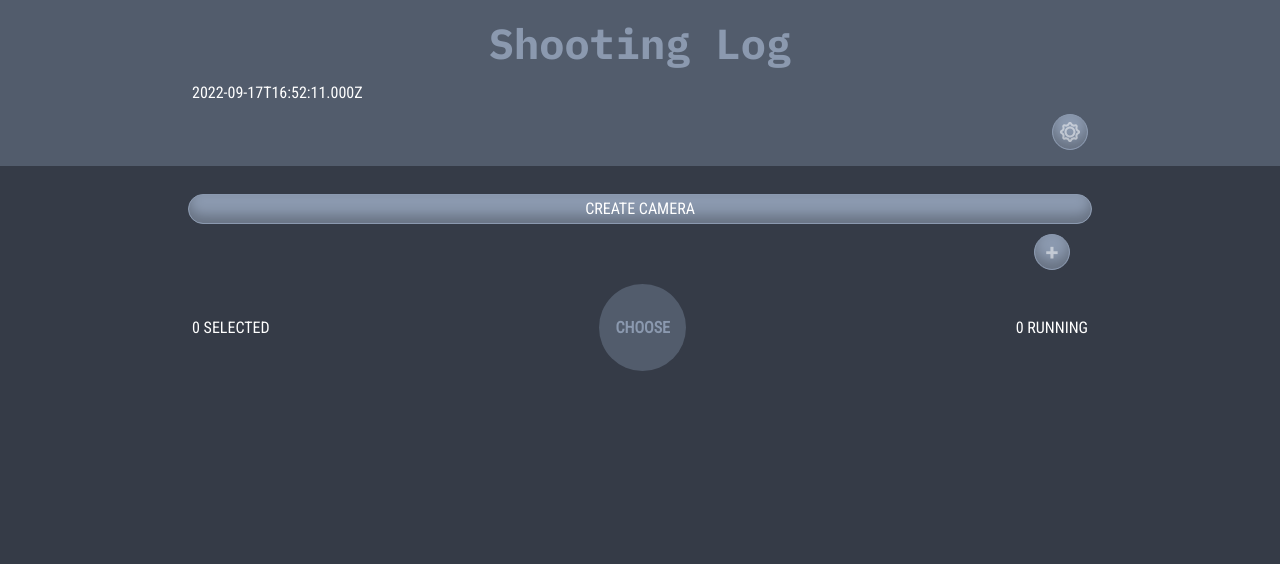
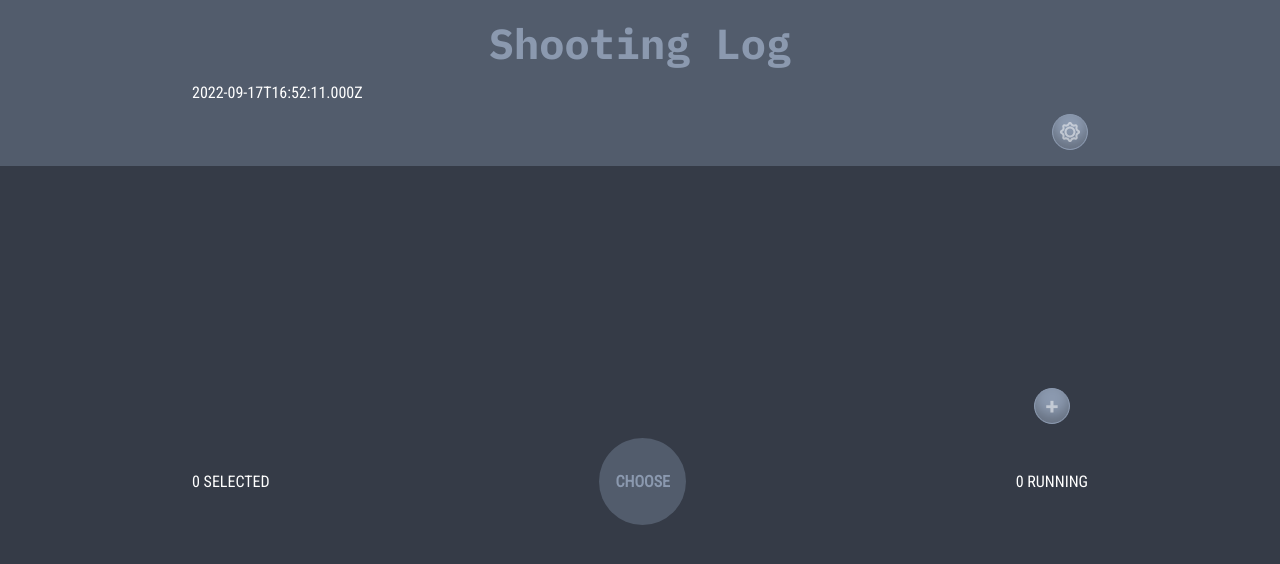
Before and after one commit to sigizmunde/shooting-log, a React (Create React App) app: page / in a window 1280 px wide. Shown: the top 564 px of the page. Built offline with nearby package versions, Linux system fonts and the light colour scheme.

Commit message:
create device button now works

```diff
--- a/src/components/ControlPanel/ControlPanel.jsx
+++ b/src/components/ControlPanel/ControlPanel.jsx
@@ -8,7 +8,7 @@ import {
   StopKnob,
 } from './ControlPanel.styled';
 
-const ControlPanel = ({ selected, running, mode, onClick }) => {
+const ControlPanel = ({ selected, running, mode, onClick, onCreateClick }) => {
   return (
     <Panel>
       <PanelContainer>
@@ -23,7 +23,7 @@ const ControlPanel = ({ selected, running, mode, onClick }) => {
           <InactiveKnob>Choose</InactiveKnob>
         )}
         <p>{running} running</p>
-        <CreateCameraButton>+</CreateCameraButton>
+        <CreateCameraButton onClick={onCreateClick}>+</CreateCameraButton>
       </PanelContainer>
     </Panel>
   );
--- a/src/components/DeviceCard/DeviceCard.jsx
+++ b/src/components/DeviceCard/DeviceCard.jsx
@@ -11,6 +11,7 @@ import {
   PauseBtnOff,
   PauseBtnOn,
   Picto,
+  ShrinkBtn,
 } from './DeviceCard.styled';
 import icons from 'image/icons.svg';
 import { Svg } from 'components/UtilsMarkup/UtilsMarkup.styled';
@@ -91,12 +92,18 @@ const DeviceCard = ({
         </ExpandBtn>
       )}
       {expandable && expanded && (
-        <DeviceLog
-          log={log}
-          handleOptions={() => onOptions(id)}
-          handleClose={toggleExpand}
-          handleDeleteDevice={() => handleDeleteDevice(id)}
-        />
+        <>
+          <DeviceLog
+            log={log}
+            handleOptions={() => onOptions(id)}
+            handleDeleteDevice={() => handleDeleteDevice(id)}
+          />
+          <ShrinkBtn onClick={toggleExpand}>
+            <Svg style={{ transform: 'rotate(180deg)' }}>
+              <use href={icons + '#icon-arrow-down'} />
+            </Svg>
+          </ShrinkBtn>
+        </>
       )}
     </Panel>
   );
--- a/src/components/DeviceCard/DeviceCard.styled.js
+++ b/src/components/DeviceCard/DeviceCard.styled.js
@@ -109,3 +109,10 @@ export const ExpandBtn = styled.div`
     height: var(--min-gap);
   }
 `;
+
+export const ShrinkBtn = styled(ExpandBtn)`
+  position: static;
+  margin: 0 auto;
+  padding-bottom: calc(var(--min-gap));
+  transform: none;
+`;
--- a/src/components/DeviceList/DeviceList.styled.js
+++ b/src/components/DeviceList/DeviceList.styled.js
@@ -2,7 +2,7 @@ import styled from 'styled-components';
 
 export const List = styled.section`
   flex-shrink: 1;
-  min-height: 0;
+  min-height: 30vh;
   display: flex;
   flex-direction: column;
   align-items: stretch;
--- a/src/components/DeviceLog/DeviceLog.jsx
+++ b/src/components/DeviceLog/DeviceLog.jsx
@@ -1,15 +1,7 @@
-import { Svg } from 'components/UtilsMarkup/UtilsMarkup.styled';
 import { showTime } from 'utils/dateTimeFunctions';
-import {
-  LogList,
-  Span,
-  FlexButtons,
-  OptButton,
-  ShrinkBtn,
-} from './DeviceLog.styled';
-import icons from 'image/icons.svg';
+import { LogList, Span, FlexButtons, OptButton } from './DeviceLog.styled';
 
-const DeviceLog = ({ log, handleOptions, handleClose, handleDeleteDevice }) => {
+const DeviceLog = ({ log, handleOptions, handleDeleteDevice }) => {
   return (
     <>
       {log.length > 0 && (
@@ -33,11 +25,6 @@ const DeviceLog = ({ log, handleOptions, handleClose, handleDeleteDevice }) => {
           delete device
         </OptButton>
       </FlexButtons>
-      <ShrinkBtn onClick={handleClose}>
-        <Svg style={{ transform: 'rotate(180deg)' }}>
-          <use href={icons + '#icon-arrow-down'} />
-        </Svg>
-      </ShrinkBtn>
     </>
   );
 };
--- a/src/components/DeviceLog/DeviceLog.styled.js
+++ b/src/components/DeviceLog/DeviceLog.styled.js
@@ -36,20 +36,3 @@ export const FlexButtons = styled.div`
 export const OptButton = styled(Button)`
   text-transform: none;
 `;
-
-export const ShrinkBtn = styled.div`
-  margin: 0 auto;
-  width: calc(var(--module-size) * 2);
-  /* height: calc(var(--module-size) / 4); */
-  height: auto;
-  padding-top: calc(var(--min-gap) / 2);
-  padding-bottom: calc(var(--min-gap));
-  text-align: center;
-  cursor: pointer;
-  svg {
-    margin: 0;
-    padding: 0;
-    width: var(--min-gap);
-    height: var(--min-gap);
-  }
-`;
--- a/src/components/DeviceOptions/DeviceOptions.jsx
+++ b/src/components/DeviceOptions/DeviceOptions.jsx
@@ -15,6 +15,7 @@ import { useDispatch, useSelector } from 'react-redux';
 import selectors from 'redux/selectors';
 import { ButtonsPanel } from './DeviceOptions.styled';
 import { updateDevice } from 'redux/devicesSlice';
+import { generateHashColor } from 'utils/colorGenerator';
 
 const pictArray = [
   { src: require('../../image/picto/cinema.png'), name: 'cinema camera' },
@@ -36,7 +37,7 @@ const DeviceOptions = ({ id, closeModal }) => {
     name: 'name',
     info: 'info',
     pic: require('../../image/picto/action.png'),
-    color: 'teal',
+    color: generateHashColor(),
     pausable: false,
   };
 
--- a/src/pages/ProjectPage/ProjectPage.jsx
+++ b/src/pages/ProjectPage/ProjectPage.jsx
@@ -4,14 +4,10 @@ import Header from 'components/Header/Header';
 import { useDispatch, useSelector } from 'react-redux';
 import selectors from 'redux/selectors';
 import { nanoid } from '@reduxjs/toolkit';
-import { createDevice, startRecord, stopRecord } from 'redux/devicesSlice';
-import {
-  Button,
-  LayoutContainer,
-} from 'components/UtilsMarkup/UtilsMarkup.styled';
+import { startRecord, stopRecord } from 'redux/devicesSlice';
+import { LayoutContainer } from 'components/UtilsMarkup/UtilsMarkup.styled';
 import ControlPanel from 'components/ControlPanel/ControlPanel';
 import { useEffect, useState } from 'react';
-import { generateHashColor } from 'utils/colorGenerator';
 import DeviceOptions from 'components/DeviceOptions/DeviceOptions';
 
 const ProjectPage = () => {
@@ -51,16 +47,9 @@ const ProjectPage = () => {
     if (active.length === 0) setMode('inactive');
   }, [active]);
 
-  const createRandomDevice = () => {
+  const createNewDevice = () => {
     const dateString = new Date().toISOString();
-    dispatch(
-      createDevice({
-        id: nanoid() + dateString,
-        name: 'random DSLR' + nanoid(),
-        color: generateHashColor(),
-        pausable: !!Math.round(Math.random() * 0.85),
-      })
-    );
+    setModal({ mode: 2, id: dateString + nanoid() });
   };
 
   const handleSelect = ({ id, status }) => {
@@ -110,7 +99,7 @@ const ProjectPage = () => {
   };
 
   const openDeviceOptions = id => {
-    setModal({ mode: 1, id: id });
+    setModal({ mode: 2, id: id });
   };
 
   const closeModal = () => {
@@ -142,17 +131,15 @@ const ProjectPage = () => {
             />
           );
         })}
-        <Button type="button" onClick={createRandomDevice}>
-          Create camera
-        </Button>
       </DeviceList>
       <ControlPanel
         mode={mode}
         running={running.length}
         selected={active.length}
         onClick={handleControl}
+        onCreateClick={createNewDevice}
       />
-      {modal.mode === 1 && (
+      {modal.mode === 2 && (
         <DeviceOptions id={modal.id} closeModal={closeModal} />
       )}
     </LayoutContainer>
```
